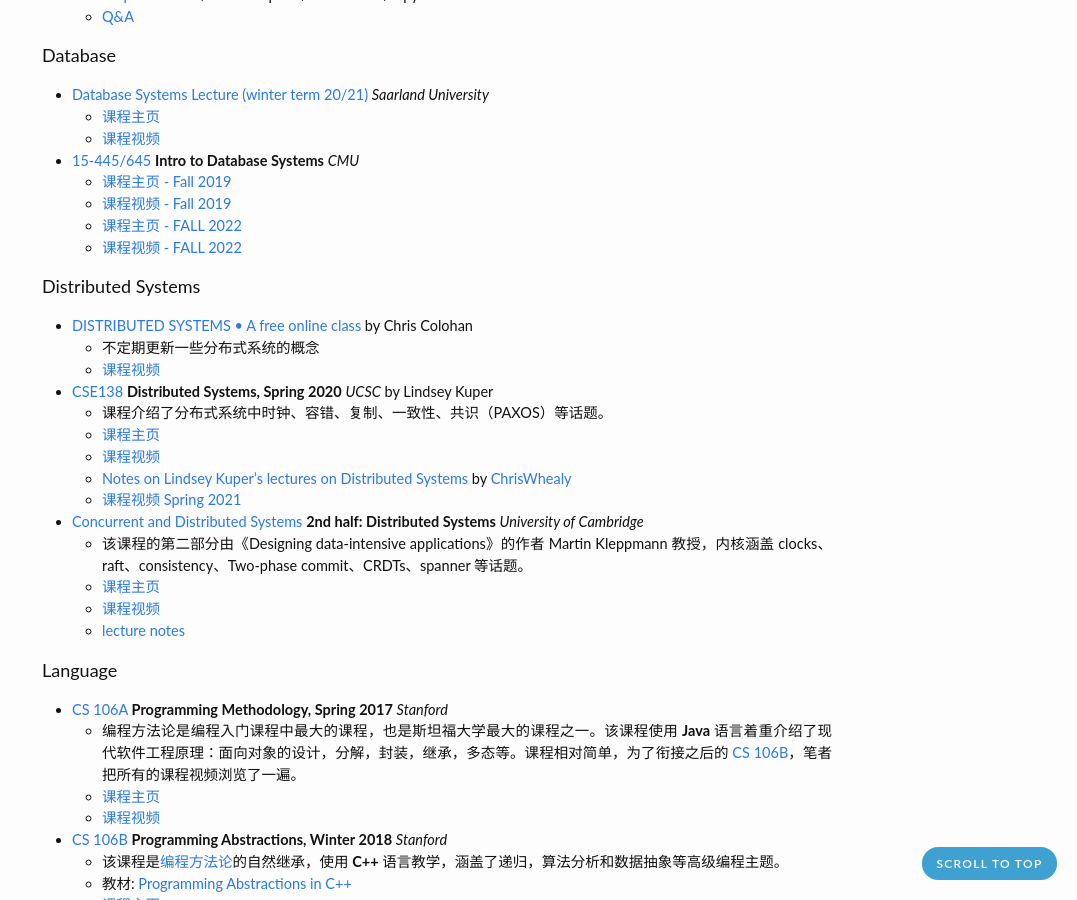
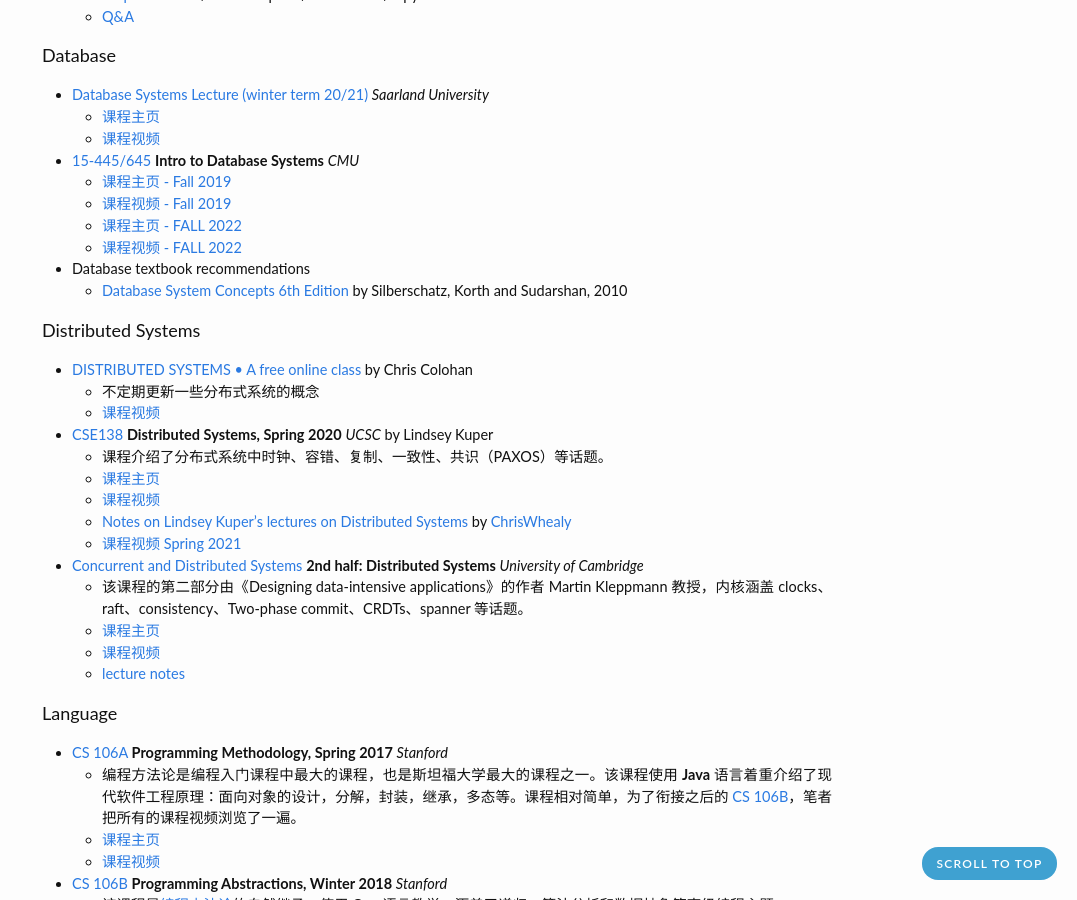
Before and after one commit to zhjwpku/zhjwpku.github.io, a Jekyll site: the page built from _posts/2018-09-16-awesome-cs-courses.md, in a window 1280 px wide and 900 px high, scrolled down 1260 px. Shown: the whole window, without its empty margins (203-1280 px from the left). Built offline with Jekyll 4.4.1, drawn with Linux system fonts in a browser that asks for light colours; comment, search, counter and statistics services are not loaded.

Commit message:
Database System Concepts 6th Edition
Signed-off-by: Junwang Zhao <zhjwpku@gmail.com>

```diff
--- a/_posts/2018-09-16-awesome-cs-courses.md
+++ b/_posts/2018-09-16-awesome-cs-courses.md
@@ -70,6 +70,8 @@
   - [课程视频 - Fall 2019](https://www.youtube.com/playlist?list=PLSE8ODhjZXjbohkNBWQs_otTrBTrjyohi)
   - [课程主页 - FALL 2022](https://15445.courses.cs.cmu.edu/fall2022/)
   - [课程视频 - FALL 2022](https://www.youtube.com/playlist?list=PLSE8ODhjZXjaKScG3l0nuOiDTTqpfnWFf)
+- Database textbook recommendations
+  - [Database System Concepts 6th Edition](https://www.amazon.com/dp/0073523321) by Silberschatz, Korth and Sudarshan, 2010
 
 #### Distributed Systems
 
```
